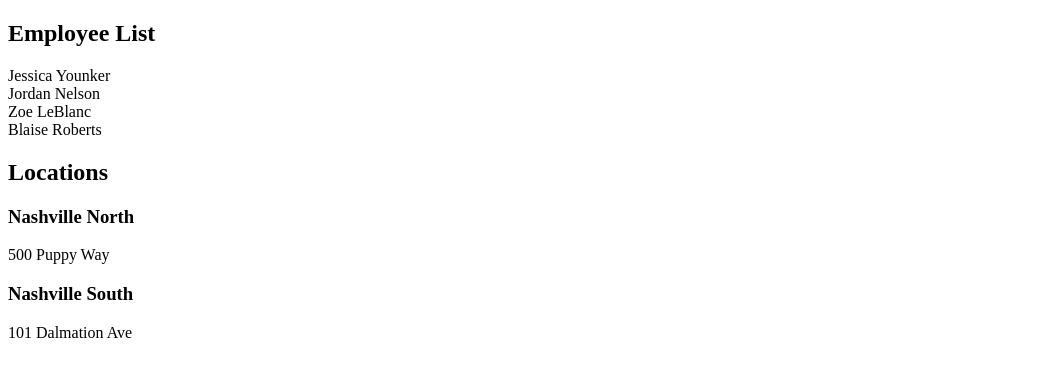
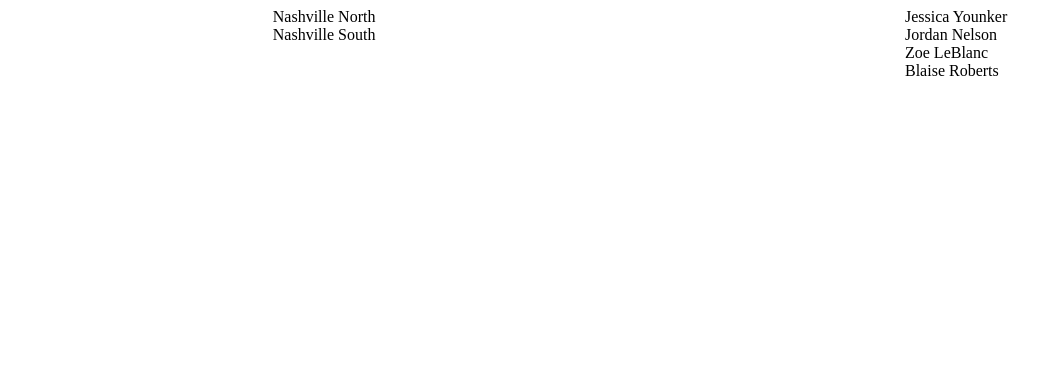
Before and after one commit to allisonkatecollins/kennel-react, a React (Create React App) app: page / in a window 1280 px wide. Shown: the top 376 px of the page, without its empty margins (0-1063 px from the left). Built offline with nearby package versions, Linux system fonts and the light colour scheme.

Commit message:
completed displaying locations practice exercise

```diff
--- /dev/null
+++ b/src/components/Kennel.css
@@ -0,0 +1,5 @@
+.kennel {
+  display: flex;
+  justify-content: space-around;
+  flex-direction: row;
+}
--- /dev/null
+++ b/src/components/Kennel.js
@@ -0,0 +1,49 @@
+import React, { Component } from "react"
+import EmployeeList from "./employee/EmployeeList"
+import LocationList from "./location/LocationList"
+import "./Kennel.css"
+
+//4 properties: 2 arrays, 1 object, 1 function
+class Kennel extends Component {
+
+    /*
+        Although you will eventually be pulling your objects
+        from your json-server API, for this chapter, we're
+        faking it and just creating those arrays in the component
+        itself
+    */
+    employeesFromAPI = [
+        { id: 1, name: "Jessica Younker" },
+        { id: 2, name: "Jordan Nelson" },
+        { id: 3, name: "Zoe LeBlanc" },
+        { id: 4, name: "Blaise Roberts" }
+    ]
+
+    // This will eventually get pulled from the API
+    locationsFromAPI = [
+        { id: 1, name: "Nashville North", address: "500 Circle Way" },
+        { id: 2, name: "Nashville South", address: "10101 Binary Court" }
+    ]
+
+    //establishing 2 properties in state and where to find them
+    //--i.e. property "employees" is found in the array employeesFromAPI
+    state = {
+        employees: this.employeesFromAPI,
+        locations: this.locationsFromAPI
+    }
+
+    render() {
+        return (
+            <article className="kennel">
+                <LocationList locations={this.state.locations} />
+                <EmployeeList employees={this.state.employees} />
+            </article>
+        )
+        //If you remove employees={this.state.employees}, it can’t be passed down as props to the child component
+        //it will simply live in state in the Kennel component, but the data will never reach a child component
+    }
+}
+
+export default Kennel
+
+//Kennel.js passes employeesFromAPI to EmployeeList.js and locationsFromAPI to LocationList.js
--- a/src/components/employee/EmployeeList.js
+++ b/src/components/employee/EmployeeList.js
@@ -1,15 +1,53 @@
 import React, { Component } from 'react'
 
-export default class EmployeeList  extends Component {
+//whatever is being passed in is props
+class EmployeeList extends Component {
     render() {
         return (
-            <article>
-                <h1>Employee List</h1>
-                <section>Jessica Younker</section>
-                <section>Jordan Nelson</section>
-                <section>Zoe LeBlanc</section>
-                <section>Blaise Roberts</section>
-            </article>
-        );
+            <section className="employees">
+            {
+                this.props.employees.map(employee =>
+                    <div key={employee.id}>
+                        {employee.name}
+                    </div>
+                )
+            }
+            </section>
+            //.map is creating a bunch of divs
+        )
     }
 }
+
+export default EmployeeList
+
+//implementation of the component would look like this in vanilla JS:
+/* const state = {
+  locations = [
+      {
+          name: "Nashville North",
+          address: "500 Puppy Way"
+      },
+      {
+          name: "Nashville North",
+          address: "576 Puppy Way"
+      }
+  ],
+  employees = [
+      {
+          name: "Meg Ducharme"
+      },
+      {
+          name: "Blaise Roberts"
+      }
+  ]
+}
+
+function printEmployee (employee) {
+  return `<div id={employee.id}>
+              {employee.name}
+          </div>`
+}
+
+state.employees.forEach(employee =>
+  document.querySelector(".employees").innerHTML += printEmployee(employee)
+) */
--- a/src/components/location/Kennel.js
+++ /dev/null
@@ -1,16 +0,0 @@
-import React, { Component } from 'react'
-import EmployeeList from "../employee/EmployeeList"  // Import EmployeeList component
-import LocationList from "../location/LocationList"
-
-//note "export default" - index.js imports it
-export default class Kennel extends Component {
-    render() {
-        return (
-            <div>
-                {/*we are now rendering the child component, employee list, inside of the parent component, Kennel*/}
-                <EmployeeList />
-                <LocationList />
-            </div>
-        );
-    }
-}
--- a/src/components/location/LocationList.js
+++ b/src/components/location/LocationList.js
@@ -1,25 +1,21 @@
-
-//Right now, the kennel location information is JSX inside the Kennel component. The business wants to expand and open a new location.
-//Your job is to make a new component named LocationList, and put the names and addresses of each location in that component's JSX.
-//This is another example of Single Responsibility Principle.
-//--Since we have multiple locations now, we should have a component whose sole responsibility is to render the location information.
+//Update your application so that the array of locations is passed from the Kennel state to the props of LocationList
+//Then use the map() method to display all location names.
 
 import React, { Component } from 'react'
-
-//Create two locations (you can use separate h3 elements if you like): Nashville North with a fictitious address, and Nashville South with a fictitious address.
-
-export default class LocationList extends Component {
-  render() {
-      return (
-          <article>
-              <h1>Locations</h1>
-              <h3>Nashville North</h3>
-                <p>500 Puppy Way</p>
-              <h3>Nashville South</h3>
-                <p>101 Dalmation Ave</p>
-          </article>
-      );
-  }
+class LocationList extends Component {
+    render() {
+        return (
+            <section className="locations">
+            {
+                this.props.locations.map(location =>
+                    <div key={location.id}>
+                        {location.name}
+                    </div>
+                )
+            }
+            </section>
+        )
+    }
 }
 
-//Then put the LocationList component in the JSX for Kennel.
+export default LocationList
--- a/src/index.js
+++ b/src/index.js
@@ -1,6 +1,6 @@
 import ReactDOM from 'react-dom';
 import React from 'react';
-import Kennel from "./components/location/Kennel";
+import Kennel from "./components/Kennel";
 //don't need to import EmployeeList because it's been imported to Kennel.js
 //--i.e. EmployeeList is a child of Kennel.js
 
```
